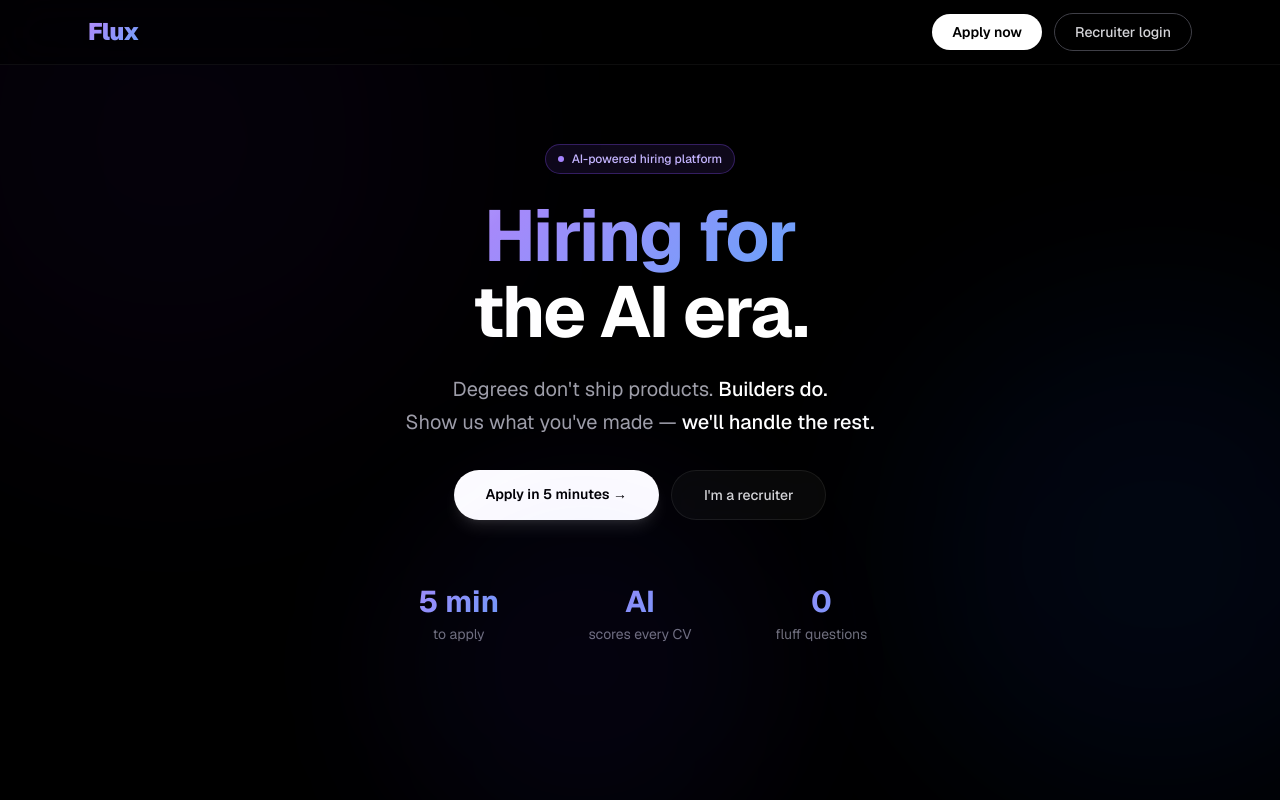
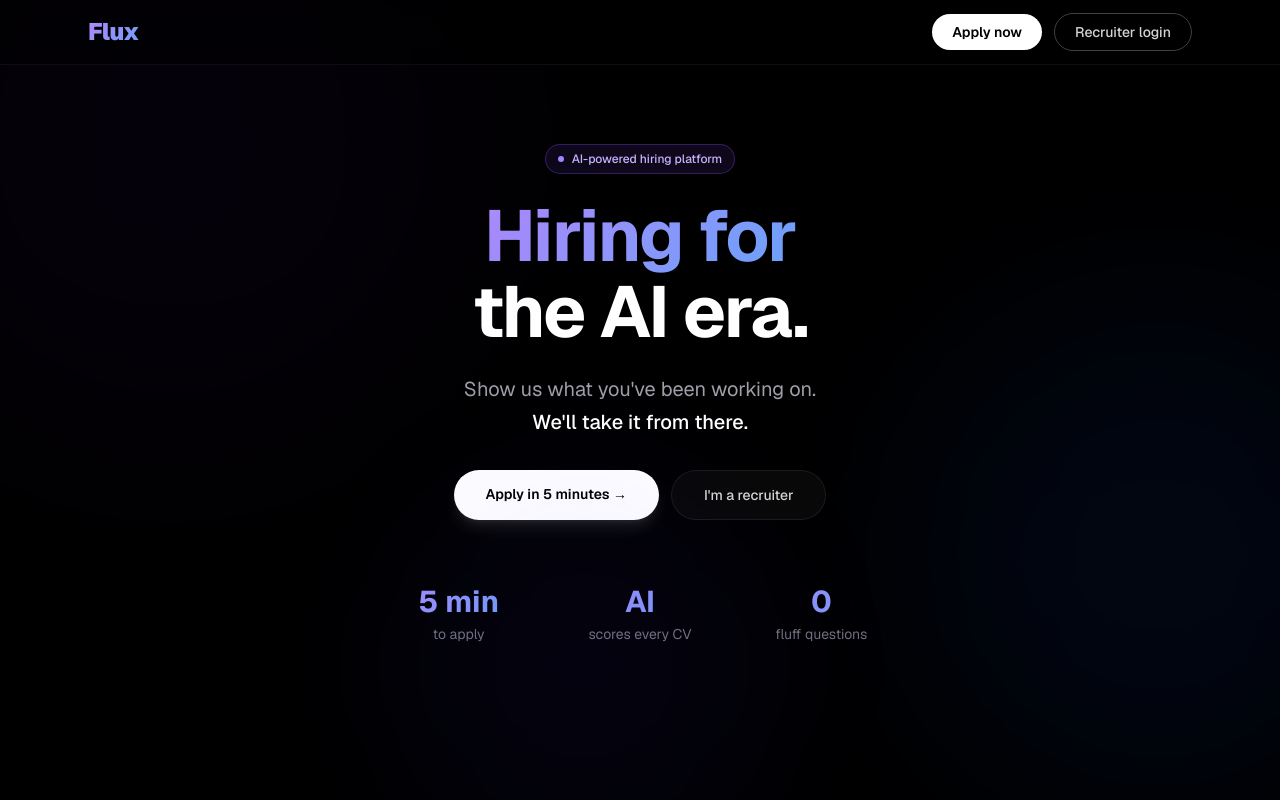
Before and after one commit to jisha12345/Flux, a Next.js app: page / in a window 1280 px wide. Shown: the top 800 px of the page. Built offline with nearby package versions, Linux system fonts and the light colour scheme.

Commit message:
Update hero subheadline copy
Co-Authored-By: Claude Sonnet 4.6 <noreply@anthropic.com>

```diff
--- a/src/app/page.tsx
+++ b/src/app/page.tsx
@@ -74,8 +74,8 @@ export default function Home() {
             <span className="text-white">the AI era.</span>
           </h1>
           <p className="text-zinc-400 text-lg sm:text-xl max-w-xl mx-auto leading-relaxed">
-            Degrees don&apos;t ship products. <span className="text-white font-medium">Builders do.</span><br className="hidden sm:block" />
-            Show us what you&apos;ve made — <span className="text-white font-medium">we&apos;ll handle the rest.</span>
+            Show us what you&apos;ve been working on.<br className="hidden sm:block" />
+            <span className="text-white font-medium">We&apos;ll take it from there.</span>
           </p>
           <div className="flex flex-col sm:flex-row gap-3 justify-center pt-2">
             <Link href="/apply" className="px-8 py-3.5 bg-white text-black font-semibold rounded-full hover:bg-zinc-100 transition-all text-sm shadow-lg shadow-white/10">
```
